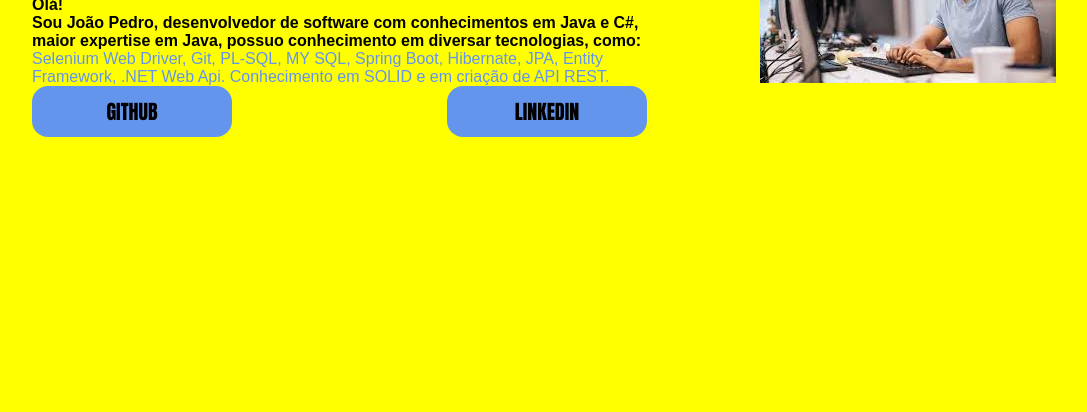
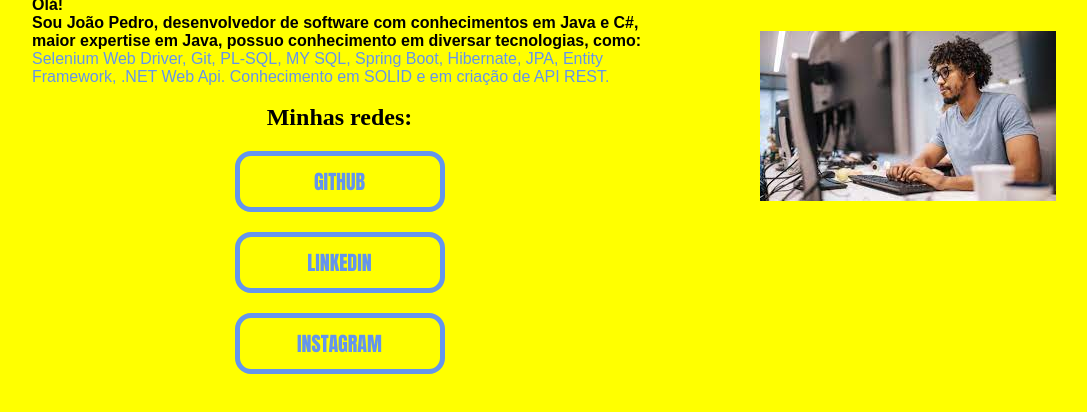
Before and after one commit to joaopepe10/aprendendo-front, a plain HTML site: page index.html in a window 1280 px wide. Shown: the part 270-682 px from the top of the page, without its empty margins (96-1183 px from the left). Drawn offline with Linux system fonts and the light colour scheme; a web font is replaced by a local one.

Commit message:
Subindo alterações

```diff
--- a/index.html
+++ b/index.html
@@ -24,9 +24,12 @@
                Conhecimento em SOLID e em criação de API REST.
             </strong>
          </p>
+         <br>
          <div class="apresentacao_botoes">
+            <h2>Minhas redes: </h2>
             <a class="apresentacao_botoes_link" href="https://github.com/joaopepe10">GITHUB</a>
             <a class="apresentacao_botoes_link" href="https://www.linkedin.com/in/joaopepb/">LINKEDIN</a>
+            <a class="apresentacao_botoes_link" href="https://www.linkedin.com/in/joaopepb/">INSTAGRAM</a>
          </div>
       </section>
       <img src="image.png" alt="Foto de perfil de algum desenvolvedor">
--- a/style.css
+++ b/style.css
@@ -62,15 +62,18 @@ body {
 
 .apresentacao_botoes {
     display: flex;
+    flex-direction: column;
+    align-items: center;
     justify-content: space-between;
+    gap: 20px;
 }
 
 .apresentacao_botoes_link {
-    background-color: var(--cor-primaria);
     width: 180px;
     text-align: center;
     border-radius: 16px;
-    color: black;
+    color: var(--cor-primaria);
+    border: 5px solid var(--cor-primaria);
     padding: 10px;
     text-decoration: none;
     font-size: 20px;
```
